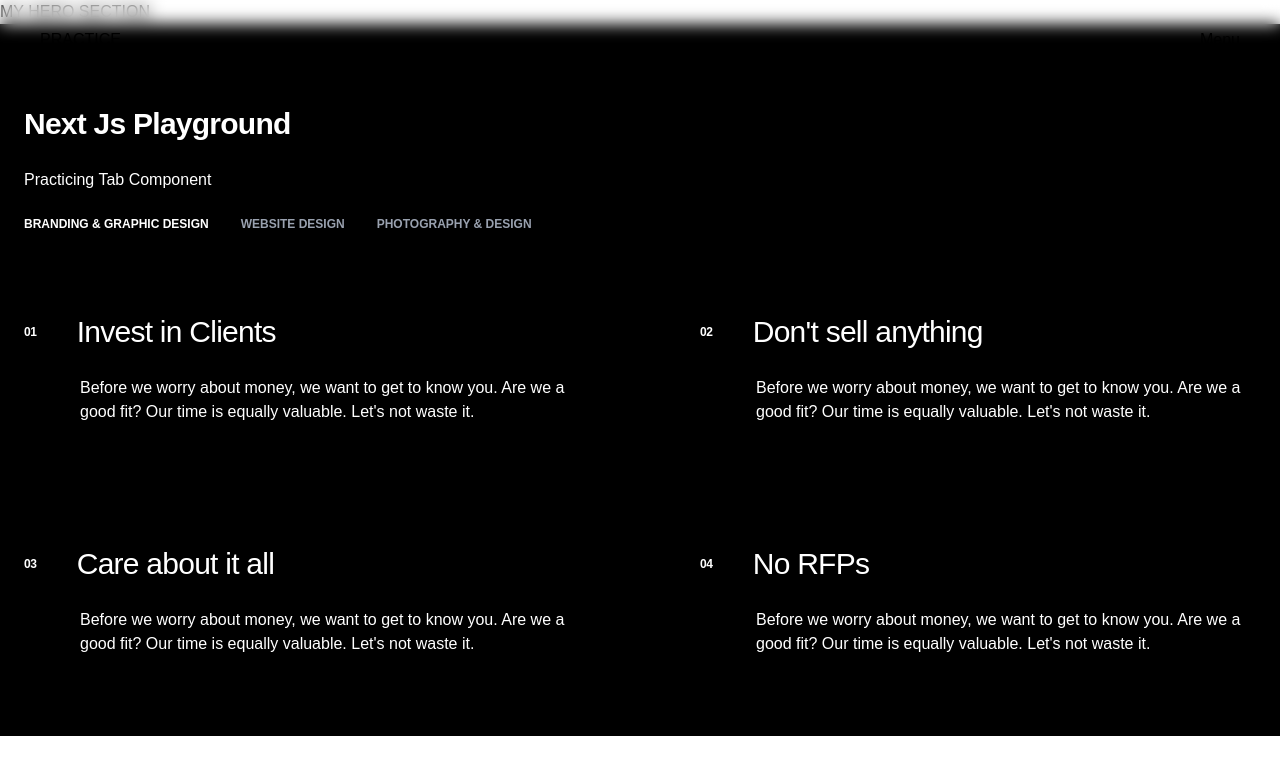
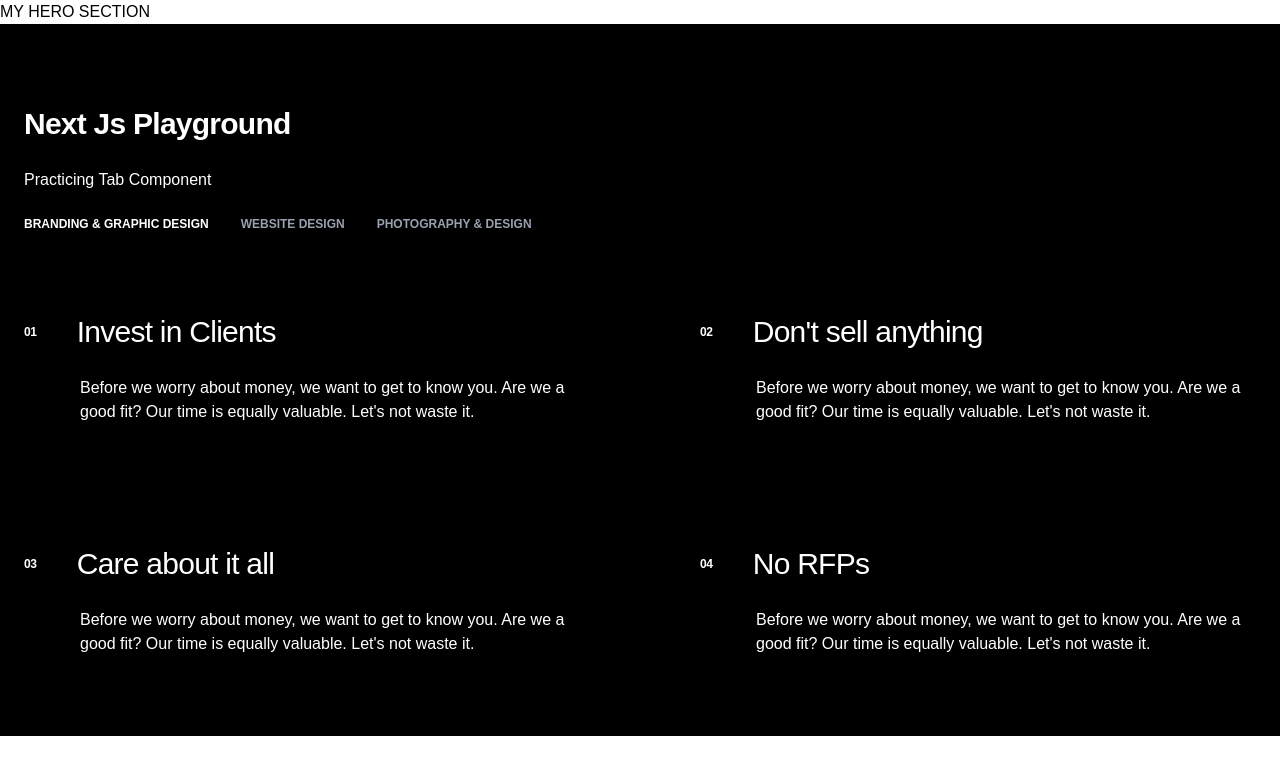
Before and after one commit to jiyancarloo/playground, a Next.js app: page / in a window 1280 px wide. Shown: the top 774 px of the page. Built offline with nearby package versions, Linux system fonts and the light colour scheme; some icons are missing.

Commit message:
Update Navbar.tsx
adjusted layout for nav, added a new fixed and sticky button which handles the toggle of the overlay menu, and  separated the menuItems. The menu items will now remain on each section for better ui/ux

```diff
--- a/src/components/layout/Navbar.tsx
+++ b/src/components/layout/Navbar.tsx
@@ -1,12 +1,13 @@
 "use client";
-
-import gsap from "gsap";
 import { useGSAP } from "@gsap/react";
 import { useState, useRef, useLayoutEffect, useEffect } from "react";
+import { usePathname } from "next/navigation";
+import gsap from "gsap";
 import useNavbarTheme from "@/src/hooks/useNavbarTheme";
-import { usePathname } from "next/navigation";
 import Image from "next/image";
 import Link from "next/link";
+import Lineicons from "@lineiconshq/react-lineicons";
+import { MenuHamburger1Outlined } from "@lineiconshq/free-icons";
 
 gsap.registerPlugin(useGSAP);
 export default function Navbar() {
@@ -109,15 +110,33 @@ export default function Navbar() {
 
   return (
     <>
-      <nav
-        className={`fixed top-0 left-0 w-full h-20 flex items-center justify-between px-10 z-9999 transition-colors duration-500 ${
-          navTheme === "light"
-            ? "text-black backdrop-blur"
-            : "text-white  backdrop-blur"
+      <div className="absolute top-20 left-0 w-full z-9999">
+        <nav
+          className={`h-20 flex justify-end items-center gap-6 pr-40 transition-colors duration-500 ${
+            navTheme === "light" ? "text-black " : "text-white "
+          }`}>
+          <div className="flex gap-6 ">
+            {menuItems.map((item, index) => (
+              <Link key={index} href={item.href}>
+                <button className="cursor-pointer font-medium tracking-tight">
+                  {item.label}
+                </button>
+              </Link>
+            ))}
+          </div>
+        </nav>
+      </div>
+
+      <div
+        className={`fixed top-20 right-0 h-20 flex items-center pr-20 z-9999 transition-colors duration-500 ${
+          navTheme === "light" ? "text-black " : "text-white "
         }`}>
-        <span>PRACTICE</span>
-        <button onClick={toggleMenu}>Menu</button>
-      </nav>
+        <button
+          onClick={toggleMenu}
+          className="flex items-center gap-4 cursor-pointer ">
+          <Lineicons icon={MenuHamburger1Outlined} size={26} />
+        </button>
+      </div>
 
       {/* OVERLAY NAV BAR */}
       <>
```
